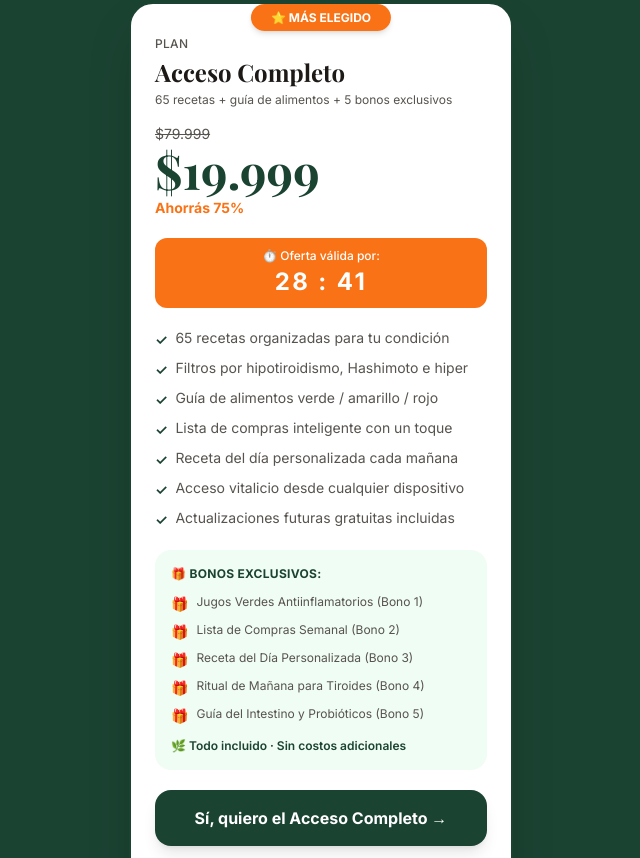
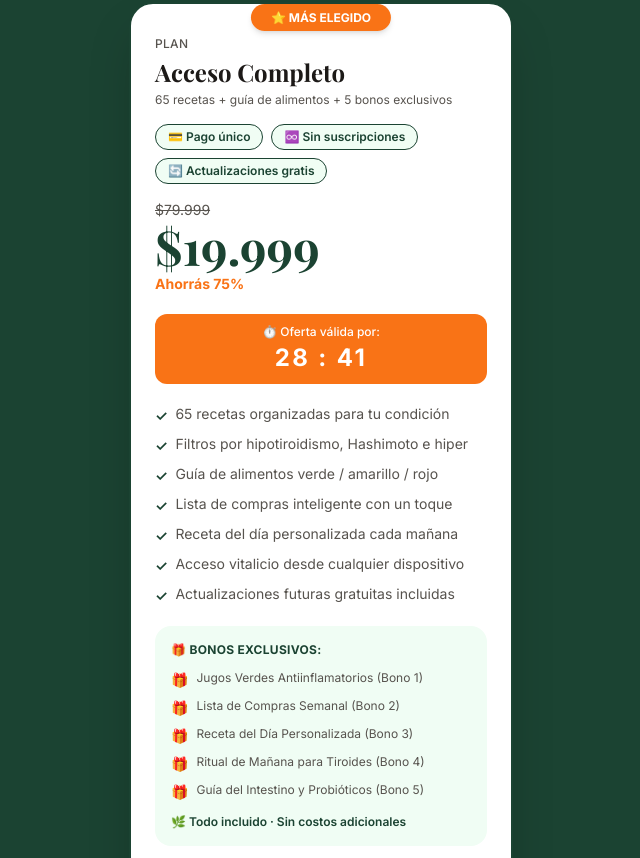
Before and after one commit to fffede10-crypto/Cocina-Activa, a Next.js app: page /landing in a window 1280 px wide. Shown: the part 7380-8238 px from the top of the page, without its empty margins (319-959 px from the left). Built offline with nearby package versions, Linux system fonts and the light colour scheme; a web font is replaced by a local one.

Commit message:
Badges pago único sin suscripciones en card precio

```diff
--- a/app/landing/page.tsx
+++ b/app/landing/page.tsx
@@ -719,6 +719,18 @@
                   65 recetas + guía de alimentos + 5 bonos exclusivos
                 </p>
 
+                <div className="flex flex-wrap gap-2 mb-4">
+                  <span className="bg-[#F0FDF4] border border-[#1B4332] text-[#1B4332] text-xs font-semibold px-3 py-1 rounded-full">
+                    💳 Pago único
+                  </span>
+                  <span className="bg-[#F0FDF4] border border-[#1B4332] text-[#1B4332] text-xs font-semibold px-3 py-1 rounded-full">
+                    ♾️ Sin suscripciones
+                  </span>
+                  <span className="bg-[#F0FDF4] border border-[#1B4332] text-[#1B4332] text-xs font-semibold px-3 py-1 rounded-full">
+                    🔄 Actualizaciones gratis
+                  </span>
+                </div>
+
                 {/* Precio */}
                 <div className="mb-5">
                   <p className="text-[#57534E] text-sm line-through mb-0.5">$79.999</p>
```
